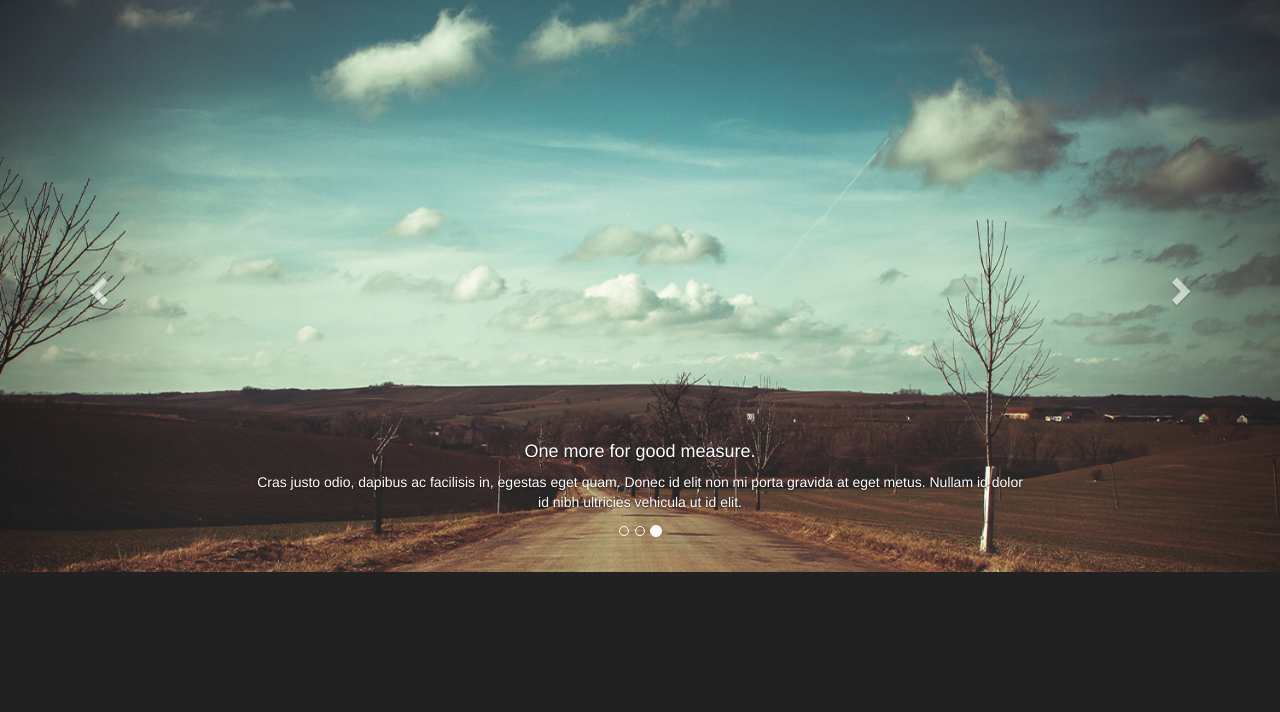
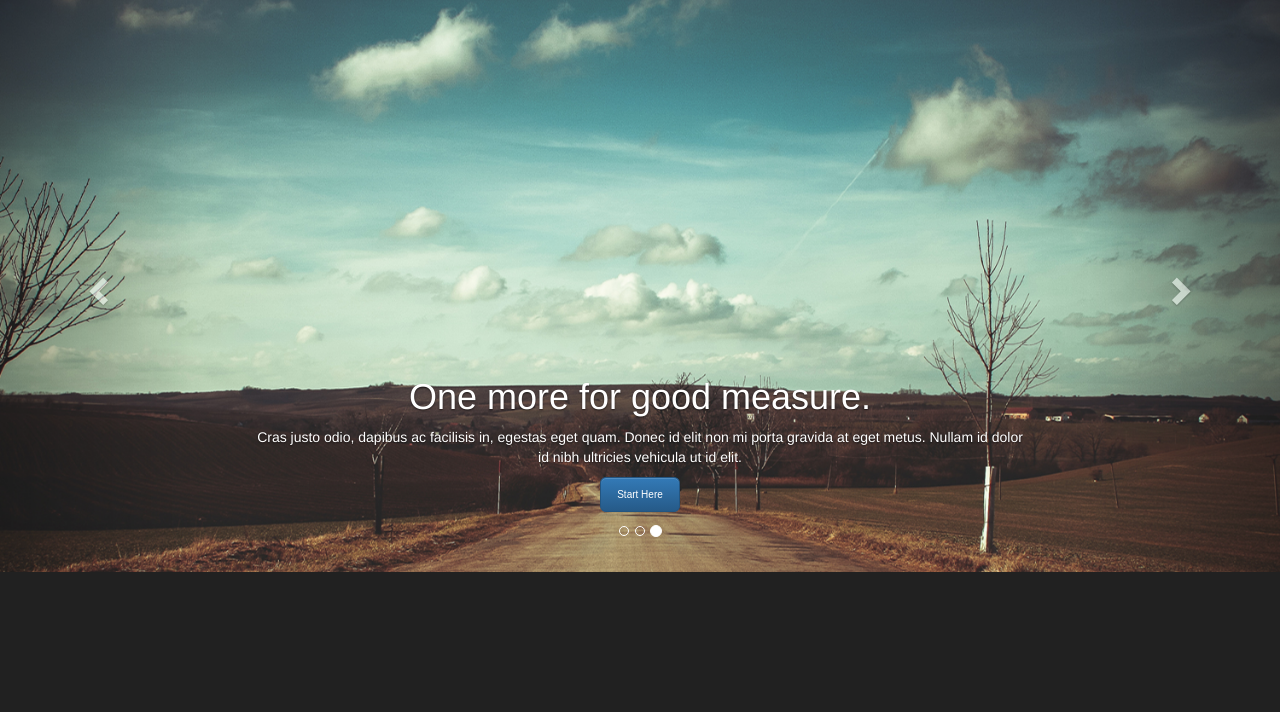
Before and after one commit to vuvuong3101/herokuweb, a Flask app: template templates/hiddenpassion.html in a window 1280 px wide. Shown: the part 54-766 px from the top of the page. Run offline with Flask 2, Linux system fonts and the light colour scheme; the template is opened without the code that fills it, so the values that code supplies are empty; parts of the project's set-up code (start-up, migrations or seed data) failed here and were passed over; some libraries are stand-ins or nearby versions.

Commit message:
update
update

```diff
--- a/templates/hiddenpassion.html
+++ b/templates/hiddenpassion.html
@@ -150,9 +150,9 @@
 							<img data-src="holder.js/900x500/auto/#777:#7a7a7a/text:First slide" alt="First slide" src="../static/img/billboard_img.png" width="100%">
 							<div class="container">
 								<div class="carousel-caption">
-									<h4>Example headline.</h4>
+									<h1>Example headline.</h1>
 									<p>Note: If you're viewing this page via a <code>file://</code> URL, the "next" and "previous" Glyphicon buttons on the left and right might not load/display properly due to web browser security rules.</p>
-{#									<p><a class="btn btn-lg btn-primary" href="#" onClick="Play(); SiteMusic()" role="button" style="margin-right: 0px">Start Here</a></p>#}
+									<p><a class="btn btn-lg btn-primary" href="#" onClick="Play(); SiteMusic()" role="button" style="margin-right: 0px">Start Here</a></p>
 								</div>
 							</div>
 						</div>
@@ -160,9 +160,9 @@
 							<img data-src="holder.js/900x500/auto/#666:#6a6a6a/text:Second slide" alt="Second slide" src="../static/img/billboard_img.png" width="100%">
 							<div class="container">
 								<div class="carousel-caption">
-									<h4>Another example headline.</h4>
+									<h1>Another example headline.</h1>
 									<p>Cras justo odio, dapibus ac facilisis in, egestas eget quam. Donec id elit non mi porta gravida at eget metus. Nullam id dolor id nibh ultricies vehicula ut id elit.</p>
-{#									<p><a class="btn btn-lg btn-primary" href="#" onClick="Play(); SiteMovie()" role="button" style="margin-right: 0px">Start Here</a></p>/<center>#}
+									<p><a class="btn btn-lg btn-primary" href="#" onClick="Play(); SiteMovie()" role="button" style="margin-right: 0px">Start Here</a></p>/<center>
 								</div>
 							</div>
 						</div>
@@ -170,9 +170,9 @@
 							<img data-src="holder.js/900x500/auto/#555:#5a5a5a/text:Third slide" alt="Third slide" src="../static/img/billboard_img.png" width="100%">
 							<div class="container">
 								<div class="carousel-caption">
-									<h4>One more for good measure.</h4>
+									<h1>One more for good measure.</h1>
 									<p>Cras justo odio, dapibus ac facilisis in, egestas eget quam. Donec id elit non mi porta gravida at eget metus. Nullam id dolor id nibh ultricies vehicula ut id elit.</p>
-{#									<p><a class="btn btn-lg btn-primary" href="#" onClick="Play(); SiteSpecial()" role="button" style="margin-right: 0px">Start Here</a></div>#}
+									<p><a class="btn btn-lg btn-primary" href="#" onClick="Play(); SiteSpecial()" role="button" style="margin-right: 0px">Start Here</a></div>
 									</div>
 								</div>
 							</div>
```
